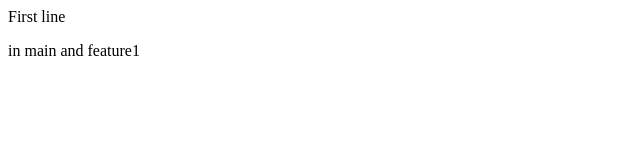
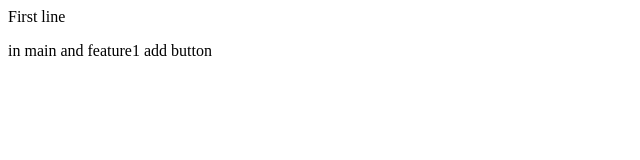
Before and after one commit to ankitsnu/localrepo, a plain HTML site: page index.html in a window 1280 px wide. Shown: the full height of the page, 0-640 px from the left. Drawn offline with Linux system fonts and the light colour scheme.

Commit message:
add button

```diff
--- a/index.html
+++ b/index.html
@@ -1,2 +1,2 @@
 <p>First line</p>
-<p>in main and feature1</p>
+<p>in main and feature1 add button</p>
```
